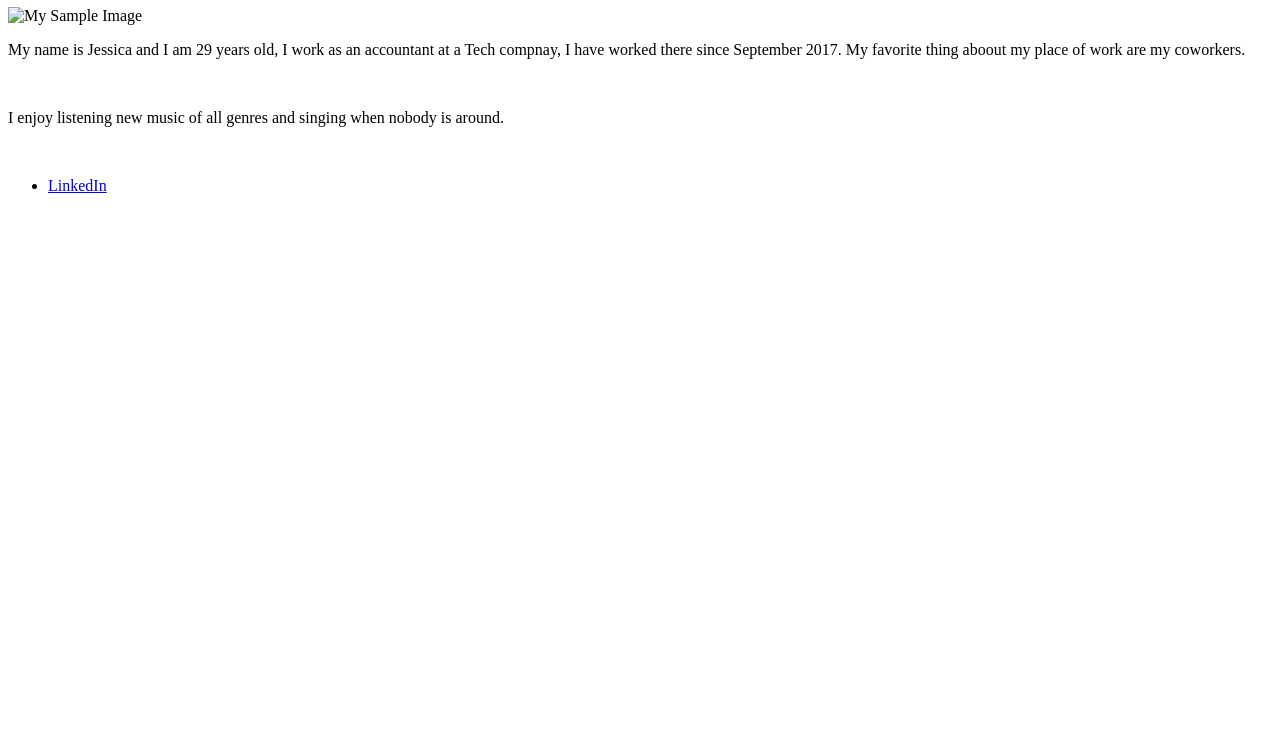
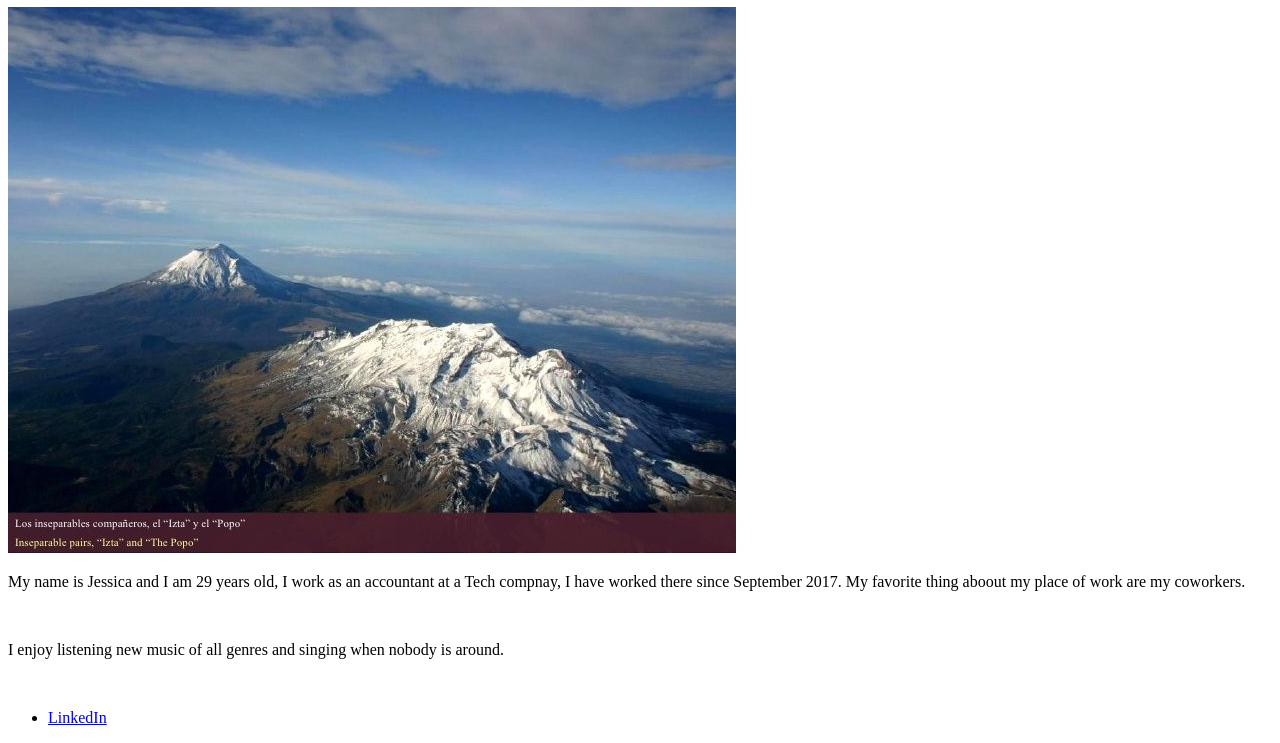
Before and after one commit to jessicaramosmolina/jessicaramosmolina.github.io, a plain HTML site: page Basic-HTML-Bio.html in a window 1280 px wide. Shown: the part 73-816 px from the top of the page. Drawn offline with Linux system fonts and the light colour scheme.

Commit message:
Update Basic-HTML-Bio.html

```diff
--- a/Basic-HTML-Bio.html
+++ b/Basic-HTML-Bio.html
@@ -6,7 +6,7 @@
 </head>
 <body>
   <h1>Jessica Ramos-Molina</h1>
-  <img src='activity.jpg' alt="My Sample Image">
+  <img src='images/activity.jpg' alt="My Sample Image">
   <br>
   <p>My name is Jessica and I am 29 years old, I work as an accountant
     at a Tech compnay, I have worked there since September 2017. My favorite
```
